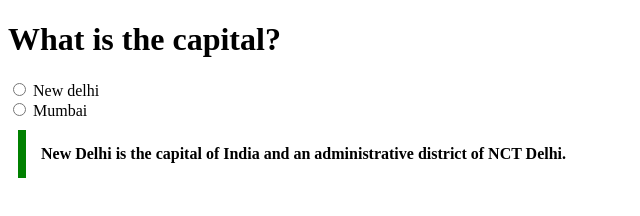
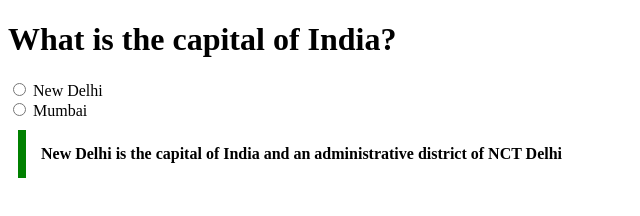
Before and after one commit to acciojob/trivia-Pallavi687, a website: page main.html in a window 1280 px wide. Shown: the whole page, without its empty margins (0-640 px from the left). Drawn offline with Linux system fonts and the light colour scheme.

Commit message:
main.html
new 1

```diff
--- a/main.html
+++ b/main.html
@@ -16,15 +16,19 @@ blockquote
 </style>
 </head>
 <body>
-	<h1><b> What is the capital?</b></h1>
-	<input type="radio" id="New delhi" name="capital" value="New delhi">
-	<label for="new delhi"> New delhi</label>
-	<br>
-	<input type="radio" id="Mumbai" name="capital" value="Mumbai">
-	<label for="Mumbai"> Mumbai</label>
-	<blockquote cite="https://en.wikipedia.org/wiki/New_Delh">
-	New Delhi is the capital of India and an administrative district of NCT Delhi.
-	</blockquote>
+	<div>
+		<h1>What is the capital of India?</h1>
+
+        <input type="radio" name="city" id="city" value="New Delhi" required>
+		<label for="">New Delhi</label><br>
+        <input type="radio" name="city" id="city" value="Mumbai" required>
+		<label for="">Mumbai</label><br>
+		<blockquote cite="https://en.wikipedia.org/wiki/New_Delhi">
+			New Delhi is the capital of India and an administrative district of NCT Delhi
+		</blockquote>
+	</div>
+    <script type="text/javascript" src="./script.js">
+</script>
 
 </body>
 
```
